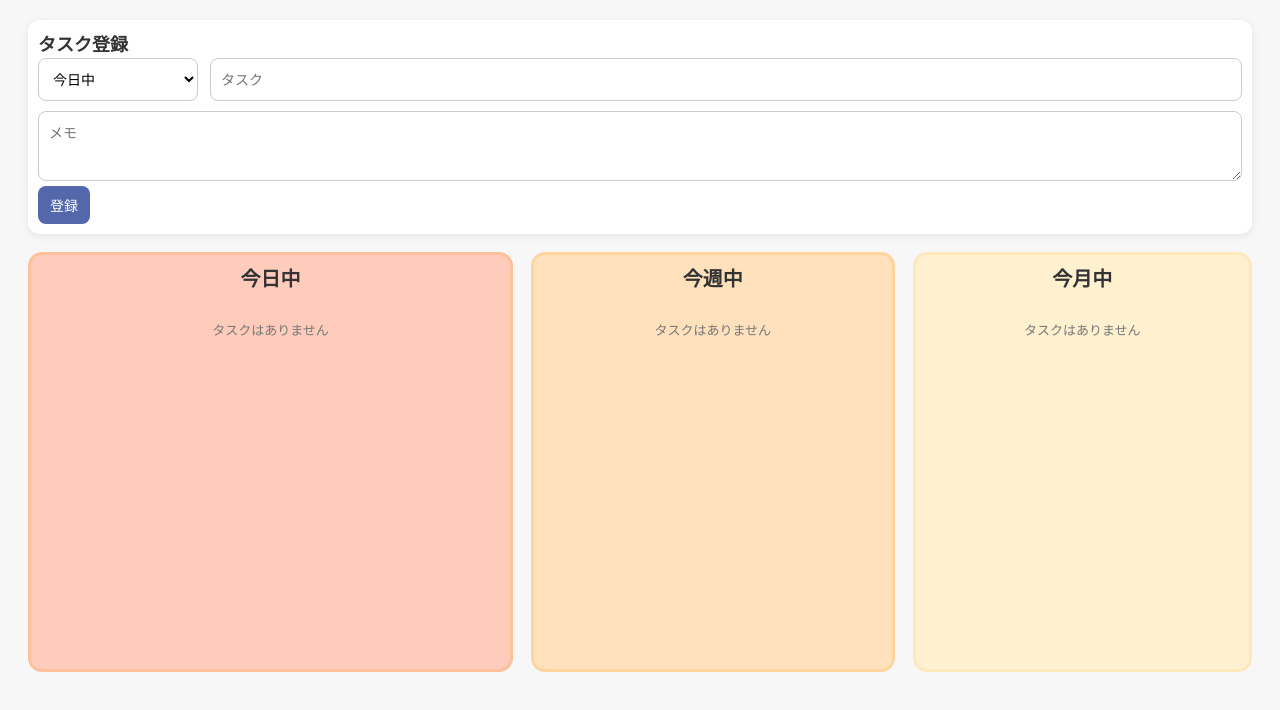
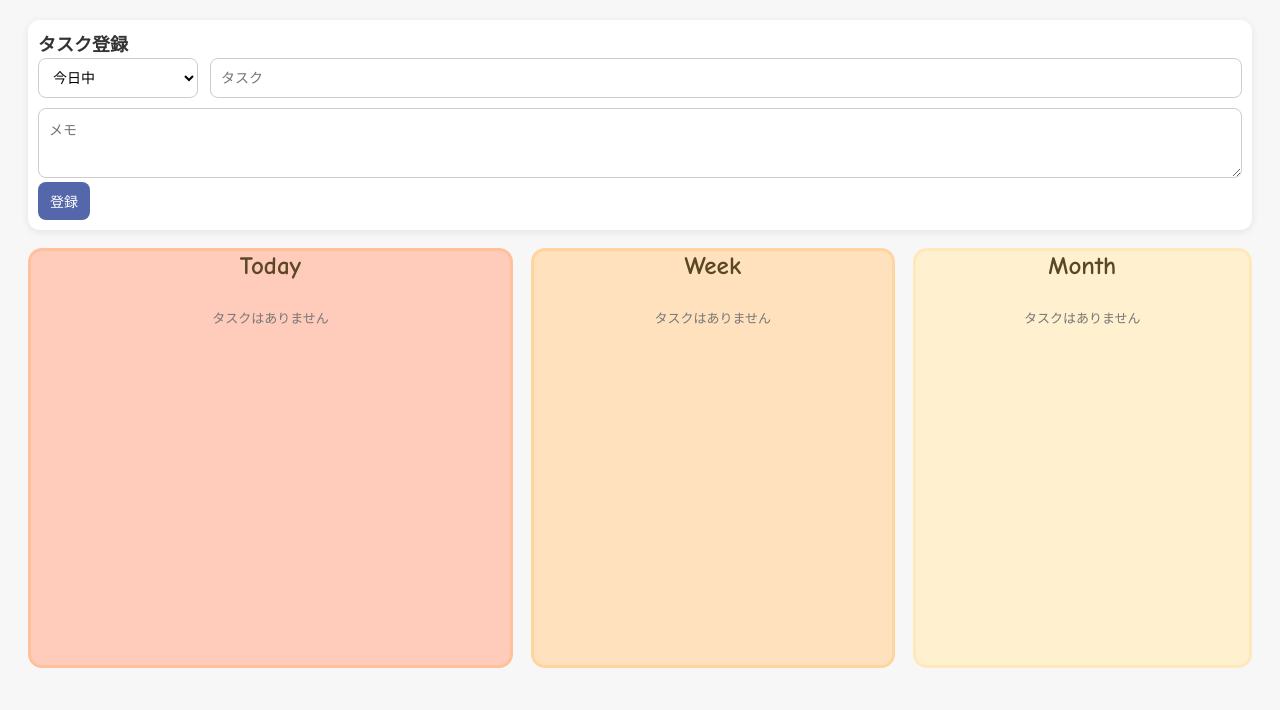
Before and after one commit to osean-naeco/task-manager, a plain HTML site: page index.html in a window 1280 px wide. Drawn offline with Linux system fonts and the light colour scheme.

Commit message:
Add files via upload

```diff
--- a/index.html
+++ b/index.html
@@ -11,7 +11,7 @@
 
     body {
       margin: 0;
-      font-family: "Segoe UI", "Meiryo", sans-serif;
+      font-family: "Baloo 2", "Meiryo", sans-serif;
       background: #f7f7f7;
       color: #333;
     }
@@ -106,7 +106,7 @@
     .column {
       min-height: 420px;
       border-radius: 14px;
-      padding: 8px 16px;
+      padding: 0px 16px;
       border: 3px solid transparent;
     }
 
@@ -127,7 +127,10 @@
 
     .column h2 {
       margin: 0 0 8px;
-      font-size: 20px;
+      color: #5a4724;
+      font-size: 25px;
+      font-weight: 800;
+      font-family: "Comic Sans MS", "Meiryo", sans-serif;
       text-align: center;
     }
 
@@ -290,17 +293,17 @@
 
     <section class="board">
       <div class="column today">
-        <h2>今日中</h2>
+        <h2>Today</h2>
         <div id="todayList" class="task-list"></div>
       </div>
 
       <div class="column week">
-        <h2>今週中</h2>
+        <h2>Week</h2>
         <div id="weekList" class="task-list"></div>
       </div>
 
       <div class="column month">
-        <h2>今月中</h2>
+        <h2>Month</h2>
         <div id="monthList" class="task-list"></div>
       </div>
     </section>
```
